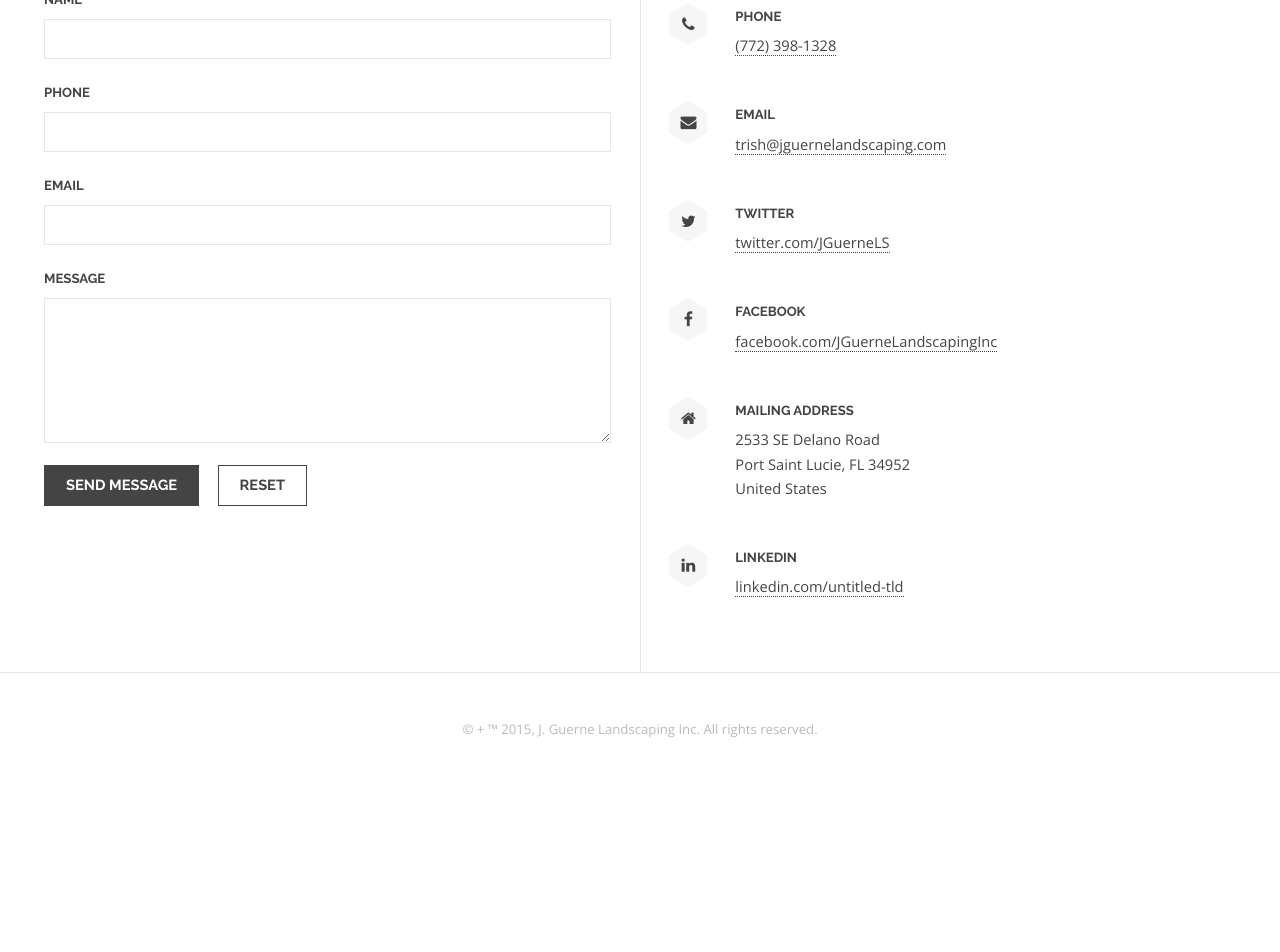
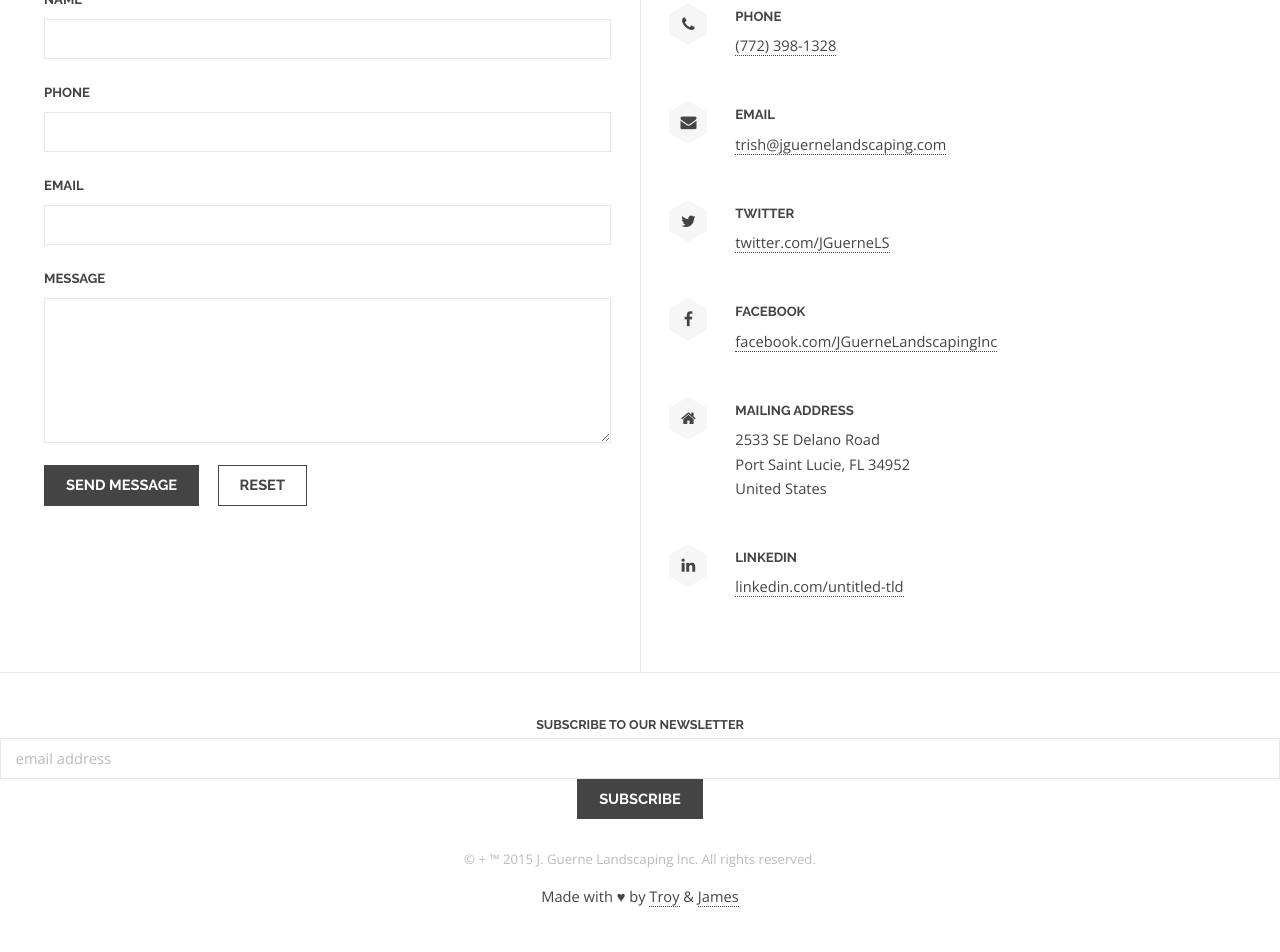
Before and after one commit to Guerne/jguernelandscaping, a Jekyll site: the page built from index.html, in a window 1280 px wide. Shown: the part 4102-5054 px from the top of the page. Built offline with Jekyll 4.4.1, drawn with Linux system fonts in a browser that asks for light colours; nearby versions of some CDN libraries; comment, search, counter and statistics services are not loaded; before the commit the page ends 4871 px from its top, so only the background shows below that.

Commit message:
Added Mailchimp

```diff
--- a/_includes/footer.html
+++ b/_includes/footer.html
@@ -1,5 +1,29 @@
 <footer id="footer">
+
+  <!-- Begin MailChimp Signup Form -->
+
+  <link href="//cdn-images.mailchimp.com/embedcode/slim-081711.css" rel="stylesheet" type="text/css">
+  <style type="text/css">
+  #mc_embed_signup{background:#fff; clear:left; font:14px Helvetica,Arial,sans-serif; }
+  /* Add your own MailChimp form style overrides in your site stylesheet or in this style block.
+  We recommend moving this block and the preceding CSS link to the HEAD of your HTML file. */
+  </style>
+  <div id="mc_embed_signup">
+  <form action="//jguernelandscaping.us6.list-manage.com/subscribe/post?u=68d6606a0c5e667a382f7534c&amp;id=1da14c5630" method="post" id="mc-embedded-subscribe-form" name="mc-embedded-subscribe-form" class="validate" target="_blank" novalidate>
+  <div id="mc_embed_signup_scroll">
+  <label for="mce-EMAIL">Subscribe to our newsletter</label>
+  <input type="email" value="" name="EMAIL" class="email" id="mce-EMAIL" placeholder="email address" required>
+  <!-- real people should not fill this in and expect good things - do not remove this or risk form bot signups-->
+  <div style="position: absolute; left: -5000px;"><input type="text" name="b_68d6606a0c5e667a382f7534c_1da14c5630" tabindex="-1" value=""></div>
+  <div class="clear"><input type="submit" value="Subscribe" name="subscribe" id="mc-embedded-subscribe" class="special"></div>
+  </div>
+  </form>
+  </div>
+
+  <!--End mc_embed_signup-->
+
   <div class="inner">
-    <p class="copyright">&copy; + &trade; 2015, J. Guerne Landscaping Inc. All rights reserved.</p>
+    <p class="copyright">&copy; + &trade; 2015 J. Guerne Landscaping Inc. All rights reserved.</p>
+    <p>Made with ♥ by <a href="https://twitter.com/raptblue">Troy</a> & <a href="https://twitter.com/jamesguerne">James</a>
   </div>
 </footer>
```
